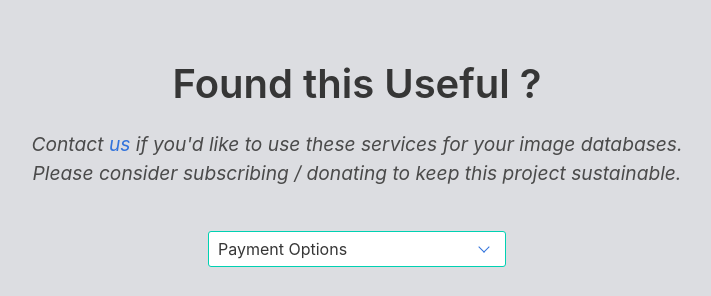
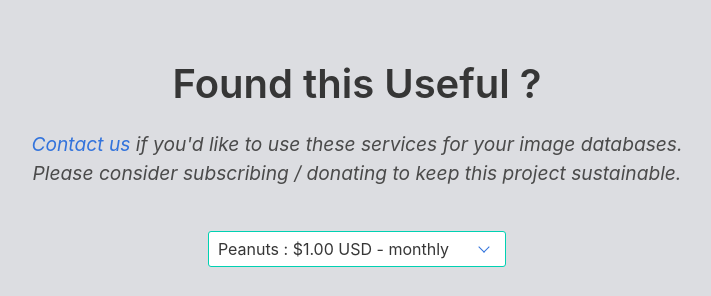
Before and after one commit to janghaludu/computeVisionWebsite, a website: page index.html in a window 1280 px wide. Shown: the part 4520-4816 px from the top of the page, without its empty margins (283-994 px from the left). Drawn offline with Linux system fonts and the light colour scheme; grey boxes are pictures that could not be loaded.

Commit message:
Quickcompany URL; Paypal empty select field error; Contact us href

```diff
--- a/index.html
+++ b/index.html
@@ -99,7 +99,7 @@
             <div class="is-flex cta has-text-centered">
                 <img src="https://d30y9cdsu7xlg0.cloudfront.net/png/108178-200.png" alt="Compas" style="width:200px;">
                 <h1 class="title" style="padding-bottom: 20px;">Similar Logo Finder</h1>
-                <h2 class="subtitle" style="font-size: 16px;">Powered by <a href="https://quickcompany.in" > Quickcompany </a></h2>
+                <h2 class="subtitle" style="font-size: 16px;">Powered by <a href="https://www.quickcompany.in">Quickcompany </a></h2>
                 <div class="tabs is-centered is-medium is-toggle is-fullwidth">
                     <ul>
                         <li class="is-active" id="url">
@@ -305,7 +305,7 @@
           <div class="column is-flex cta has-text-centered">
                 <h1 class="title" style="font-size: 40px;"> Found this Useful ? </h1>
 
-                <p><i>Contact <a href="mailto:harsha@quickcompany.in"> us </a> if you'd like to use these services for your image databases.</i></p>
+                <p><i><a href="mailto:harsha@quickcompany.in">Contact us </a> if you'd like to use these services for your image databases.</i></p>
                 <p><i>Please consider subscribing / donating to keep this project sustainable.</i></p>
                 <div class="column is-flex cta has-text-centered">
                   <form action="https://www.paypal.com/cgi-bin/webscr" method="post" target="_top" class="is-flex cta has-text-centered">
@@ -316,8 +316,8 @@
                           <div class="control">
                               <div class="select is-primary">
                                   <select name="os0" id="opt">
-                                      <option selected disabled>Payment Options</option>
-                                      <option value="Peanuts">Peanuts : $1.00 USD - monthly</option>
+                                      <!-- <option disabled>Payment Options</option> -->
+                                      <option selected value="Peanuts">Peanuts : $1.00 USD - monthly</option>
                                       <option value="Generous">Generous : $2.00 USD - monthly</option>
                                   </select>
                               </div>
```
